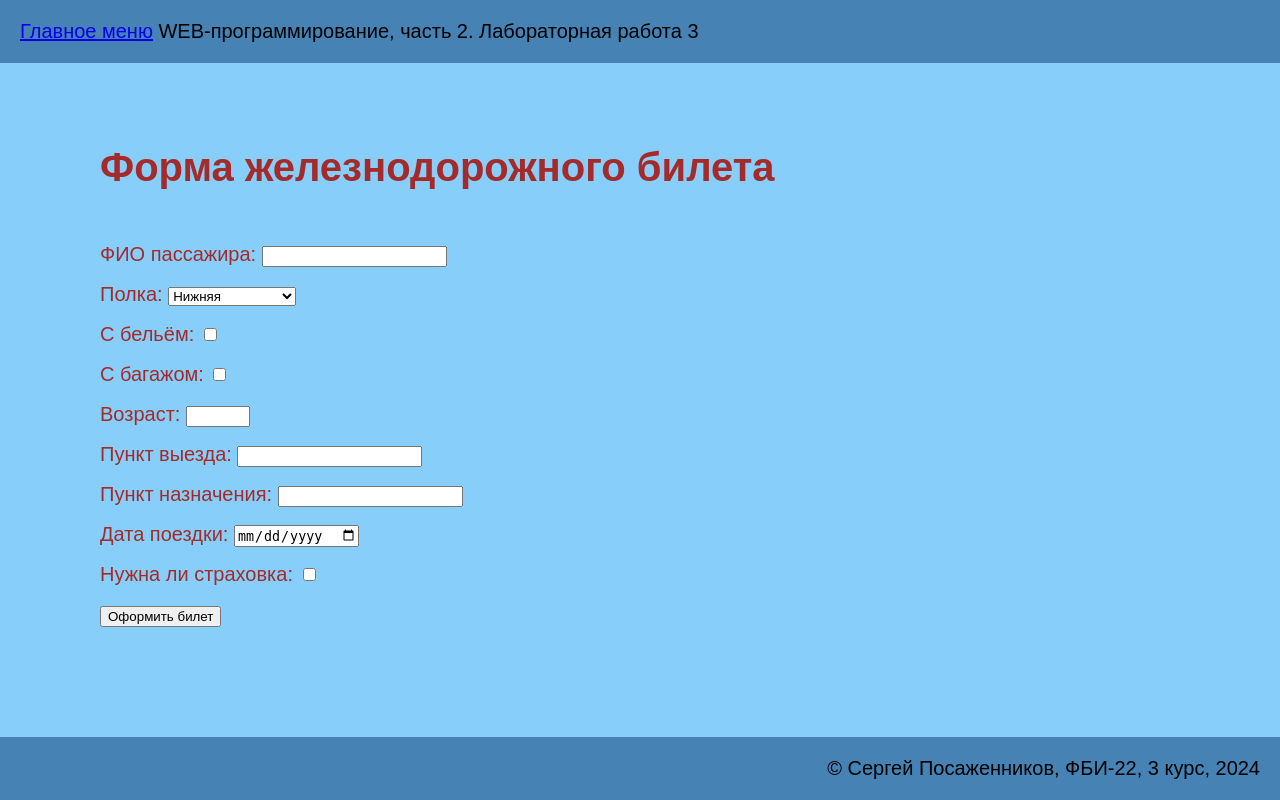
After one commit to seruog17/web-programming-labs-2, a Flask app: page /lab3/ticket in a window 1280 px wide. The commit adds this page. Run offline with Flask 3, Linux system fonts and the light colour scheme.

Commit message:
Железнодорожный билет

```diff
--- a/lab3.py
+++ b/lab3.py
@@ -106,3 +106,46 @@ def settings():
                            background_color=background_color,
                            font_size=font_size,
                            font_weight=font_weight)
+
+
+@lab3.route('/lab3/ticket')
+def ticket_form():
+    return render_template('lab3/ticket_form.html')
+
+
+@lab3.route('/lab3/ticket_submit', methods=['POST'])
+def ticket_submit():
+    fio = request.form.get('fio')
+    shelf = request.form.get('shelf')
+    bedding = 'да' if request.form.get('bedding') else 'нет'
+    baggage = 'да' if request.form.get('baggage') else 'нет'
+    age = int(request.form.get('age'))
+    departure = request.form.get('departure')
+    destination = request.form.get('destination')
+    date = request.form.get('date')
+    insurance = 'да' if request.form.get('insurance') else 'нет'
+
+    if not fio or not shelf or not age or not departure or not destination or not date:
+        return "Все поля должны быть заполнены", 400
+
+    if age < 1 or age > 120:
+        return "Возраст должен быть от 1 до 120 лет", 400
+
+    base_price = 700 if age < 18 else 1000
+    if shelf in ['нижняя', 'нижняя боковая']:
+        base_price += 100
+    if bedding == 'да':
+        base_price += 75
+    if baggage == 'да':
+        base_price += 250
+    if insurance == 'да':
+        base_price += 150
+
+    return render_template('lab3/ticket.html', fio=fio,
+                           shelf=shelf, bedding=bedding,
+                           baggage=baggage, age=age,
+                           departure=departure,
+                           destination=destination,
+                           date=date,
+                           insurance=insurance,
+                           price=base_price)
--- a/templates/lab3/lab3.html
+++ b/templates/lab3/lab3.html
@@ -17,5 +17,6 @@
         <li><a href="/lab3/form1">Форма</a></li>
         <li><a href="/lab3/order">Заказ</a></li>
         <li><a href="/lab3/settings">Отображения</a></li>
+        <li><a href="/lab3/ticket">Железнодорожный билет</a></li>
     </ol>
 {% endblock %}
--- /dev/null
+++ b/templates/lab3/ticket_form.html
@@ -0,0 +1,53 @@
+{% extends "base.html" %}
+
+{% block lab %}Лабораторная работа 3{% endblock %}
+
+{% block main %}
+    <h1>Форма железнодорожного билета</h1>
+    <form method="post" action="{{ url_for('lab3.ticket_submit') }}">
+        <div>
+            <label for="fio">ФИО пассажира:</label>
+            <input type="text" id="fio" name="fio" required>
+        </div>
+        <div>
+            <label for="shelf">Полка:</label>
+            <select id="shelf" name="shelf" required>
+                <option value="нижняя">Нижняя</option>
+                <option value="верхняя">Верхняя</option>
+                <option value="верхняя боковая">Верхняя боковая</option>
+                <option value="нижняя боковая">Нижняя боковая</option>
+            </select>
+        </div>
+        <div>
+            <label for="bedding">С бельём:</label>
+            <input type="checkbox" id="bedding" name="bedding">
+        </div>
+        <div>
+            <label for="baggage">С багажом:</label>
+            <input type="checkbox" id="baggage" name="baggage">
+        </div>
+        <div>
+            <label for="age">Возраст:</label>
+            <input type="number" id="age" name="age" min="1" max="120" required>
+        </div>
+        <div>
+            <label for="departure">Пункт выезда:</label>
+            <input type="text" id="departure" name="departure" required>
+        </div>
+        <div>
+            <label for="destination">Пункт назначения:</label>
+            <input type="text" id="destination" name="destination" required>
+        </div>
+        <div>
+            <label for="date">Дата поездки:</label>
+            <input type="date" id="date" name="date" required>
+        </div>
+        <div>
+            <label for="insurance">Нужна ли страховка:</label>
+            <input type="checkbox" id="insurance" name="insurance">
+        </div>
+        <div>
+            <button type="submit">Оформить билет</button>
+        </div>
+    </form>
+{% endblock %}
```
Also changed, not shown: templates/lab3/ticket.html (added, +20 -0 lines).
